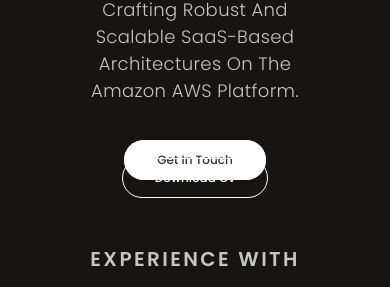
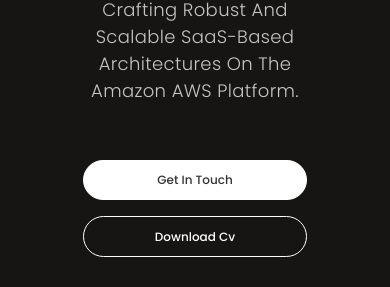
Before and after one commit to WaliullahRafi/Portfolio, a plain HTML site: page index.html in a window 390 px wide. Shown: the part 1029-1316 px from the top of the page. Drawn offline with nearby package versions, Linux system fonts and the light colour scheme.

Commit message:
info add

```diff
--- a/index.html
+++ b/index.html
@@ -6,13 +6,14 @@
     <title>Personal Portfolio</title>
 
     <!-- custom css -->
+    <link rel="shortcut icon" href="" type="image/x-icon">
     <link rel="stylesheet" href="style.css">
     <link rel="stylesheet" href="responsive.css">
 
-    <!-- font awosome -->
+    <!-- font awesome -->
     <link rel="stylesheet" href="https://cdnjs.cloudflare.com/ajax/libs/font-awesome/6.5.1/css/all.min.css">
 
-    <!-- remixicon -->
+    <!-- remix icon -->
     <link href="https://cdn.jsdelivr.net/npm/remixicon@3.7.0/fonts/remixicon.css" rel="stylesheet">
 
 </head>
--- a/responsive.css
+++ b/responsive.css
@@ -8,6 +8,14 @@
 
     header{
         padding: 1rem 2rem;
+    }
+}
+
+
+@media (max-width: 425px){
+    .home .container .content .btn-g{
+        display: flex;
+        flex-direction: column;
     }
 }
 
```
